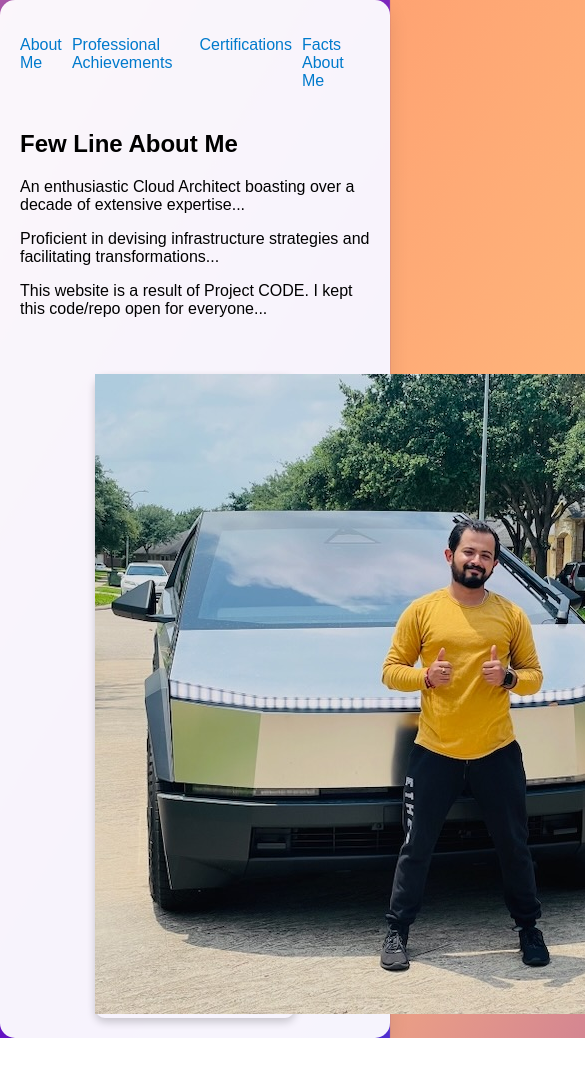
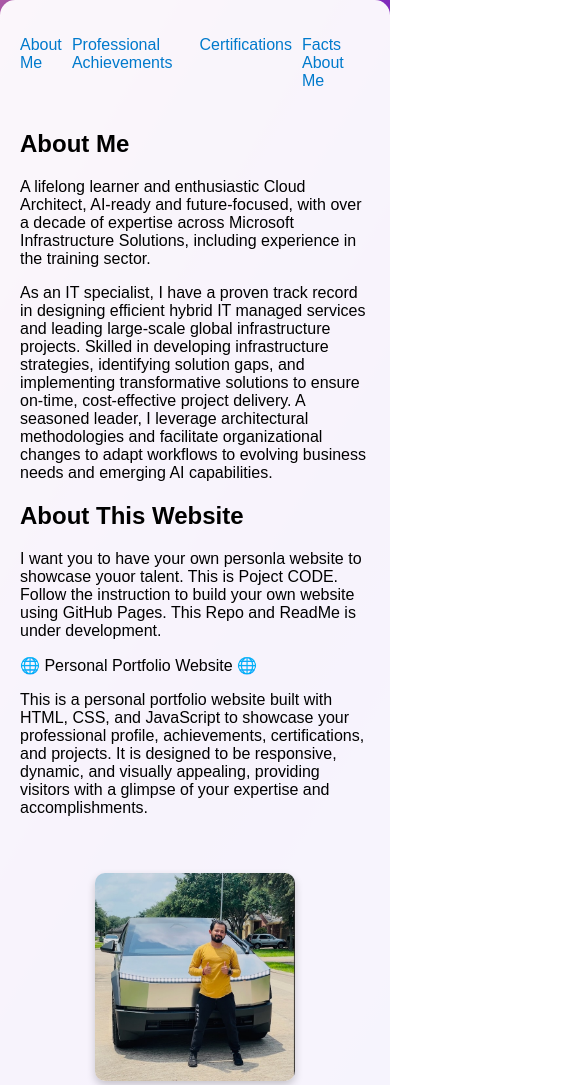
Before and after one commit to subhendumct/Subhendu-Bhattacharyya, a plain HTML site: page index.html in a window 390 px wide. Shown: the top 1085 px of the page, 585 px wide, since content can reach past the window. Before the commit the page ends 1038 px from the top, so only its background shows below. Drawn offline with Linux system fonts and the light colour scheme.

Commit message:
new Code

```diff
--- a/index.html
+++ b/index.html
@@ -3,7 +3,7 @@
 <head>
     <meta charset="UTF-8">
     <meta name="viewport" content="width=device-width, initial-scale=1.0">
-    <title>Subhendu Bhattacharyya - Project CODE</title>
+    <title>Subhendu Bhattacharyya - Personal Website</title>
     <style>
         /* General Styling */
         body {
@@ -69,12 +69,12 @@
             flex: 3;
         }
         .profile-picture {
-            flex: 1; /* This allows the profile picture to take up available space in the flex container */
-            max-width: 200px; /* Limits the maximum width of the profile picture */
-            height: auto; /* Keeps the aspect ratio of the image */
-            border-radius: 10px; /* Rounds the corners of the profile picture */
-            box-shadow: 0 4px 8px rgba(0, 0, 0, 0.2); /* Adds a shadow effect */
-            transition: transform 0.3s ease, box-shadow 0.3s ease; /* Adds transition effects on hover */
+            flex: 1;
+            max-width: 200px;
+            height: auto;
+            border-radius: 10px;
+            box-shadow: 0 4px 8px rgba(0, 0, 0, 0.2);
+            transition: transform 0.3s ease, box-shadow 0.3s ease;
         }
         .profile-picture:hover {
             transform: scale(1.05);
@@ -99,14 +99,13 @@
         /* Responsive Design */
         @media (max-width: 768px) {
             #about {
-        flex-direction: column; /* Changes the layout to a column on smaller screens */
-        align-items: center; /* Centers the items */
+                flex-direction: column;
+                align-items: center;
             }
             .profile-picture {
-        margin-top: 20px; /* Adds a margin above the profile picture */
+                margin-top: 20px;
             }
         }
-
     </style>
 </head>
 <body>
@@ -121,17 +120,24 @@
             </ul>
         </nav>
 
+        <!-- Content Sections -->
+        <div id="content">
             <section id="about" class="tab-content active">
                 <div class="about-text">
-                <h2>Few Line About Me</h2>
-                <p>An enthusiastic Cloud Architect boasting over a decade of extensive expertise...</p>
-                <p>Proficient in devising infrastructure strategies and facilitating transformations...</p>
-                <p>This website is a result of Project CODE. I kept this code/repo open for everyone...</p>
+                    <h2>About Me</h2>
+                    <p>A lifelong learner and enthusiastic Cloud Architect, AI-ready and future-focused, with over a decade of expertise across Microsoft Infrastructure Solutions, including experience in the training sector.</p>
+                    <p>As an IT specialist, I have a proven track record in designing efficient hybrid IT managed services and leading large-scale global infrastructure projects. Skilled in developing infrastructure strategies, identifying solution gaps, and implementing transformative solutions to ensure on-time, cost-effective project delivery. A seasoned leader, I leverage architectural methodologies and facilitate organizational changes to adapt workflows to evolving business needs and emerging AI capabilities.</p>
+                    <h2>About This Website</h2>
+                    <p> I want you to have your own personla website to showcase youor talent. This is Poject CODE. Follow the instruction to build your own website using GitHub Pages. This Repo and ReadMe is under development.
+
+
+                        <p>🌐 Personal Portfolio Website 🌐</p>
+
+                        <p>This is a personal portfolio website built with HTML, CSS, and JavaScript to showcase your professional profile, achievements, certifications, and projects. It is designed to be responsive, dynamic, and visually appealing, providing visitors with a glimpse of your expertise and accomplishments.</p>
+                    </p>
                 </div>
-            <!-- Profile Picture -->
-            <div class="profile-picture">
-                <img src="your_profile_picture.jpeg" alt="Profile Picture">
-            </div>
+                <!-- Profile Picture with Glow Effect -->
+                <img src="your_profile_picture.jpeg" alt="Profile Picture" class="profile-picture">
             </section>
 
             <section id="achievements" class="tab-content">
@@ -219,6 +225,5 @@
         document.addEventListener("mousemove", createSparkleEffect);
         document.addEventListener("touchmove", createSparkleEffect);
     </script>
-
 </body>
 </html>
--- a/style.css
+++ b/style.css
@@ -112,80 +112,29 @@ nav ul li a:hover {
     text-align: left;
 }
 
-.profile-container {
-    flex: 1;
+/* Profile Picture Styling */
+.profile-picture {
     display: flex;
-    justify-content: flex-end;
+    justify-content: center;
     align-items: center;
+    max-width: 150px; /* Adjust this value as needed */
+    margin: 20px auto; /* Centers the profile picture */
+    overflow: hidden;
+    border-radius: 50%; /* Makes the image circular */
+    box-shadow: 0 4px 8px rgba(0, 0, 0, 0.2);
+    transition: transform 0.3s ease, box-shadow 0.3s ease;
 }
 
 .profile-picture img {
     width: 100%;
-    max-width: 200px; /* Limits the maximum width */
-    height: auto; /* Maintains the aspect ratio */
-    border-radius: 10px; /* Rounded corners */
-    box-shadow: 0 4px 8px rgba(0, 0, 0, 0.2); /* Shadow effect */
-    transition: transform 0.3s ease, box-shadow 0.3s ease;
-}
-.profile-picture img:hover {
-    transform: scale(1.05);
-    box-shadow: 0 0 20px 10px rgba(255, 165, 0, 0.6);
+    height: auto;
+    object-fit: cover; /* Ensures the image covers the container without distortion */
+    border-radius: 50%;
 }
 
-/* Social Media Links */
-.footer {
-    width: 100%;
-    background-color: #ffffff;
-    padding: 20px;
-    text-align: center;
-    border-top: 2px solid #f0f0f0;
-    box-shadow: 0 -4px 10px rgba(0, 0, 0, 0.05);
-    margin-top: 40px;
-}
-
-.footer-container {
-    max-width: 900px;
-    margin: 0 auto;
-}
-
-.footer ul {
-    list-style-type: none;
-    display: flex;
-    gap: 30px;
-    justify-content: center;
-    align-items: center;
-    padding: 0;
-    margin: 0;
-}
-
-.footer ul li {
-    display: inline-block;
-}
-
-.footer ul li a {
-    text-decoration: none;
-    color: #333;
-    font-size: 18px;
-    display: flex;
-    align-items: center;
-    gap: 8px;
-    transition: color 0.3s ease, transform 0.3s ease;
-}
-
-.footer ul li a:hover {
-    color: #007acc;
-    transform: translateY(-3px);
-}
-
-.icon {
-    width: 24px;
-    height: 24px;
-    filter: drop-shadow(0 2px 4px rgba(0, 0, 0, 0.5));
-    transition: transform 0.3s ease;
-}
-
-.icon:hover {
-    transform: scale(1.2);
+.profile-picture:hover {
+    transform: scale(1.05);
+    box-shadow: 0 0 20px rgba(255, 165, 0, 0.6);
 }
 
 /* Mobile Responsive Design */
```
Lines whose indentation alone changed are shown as unchanged.
